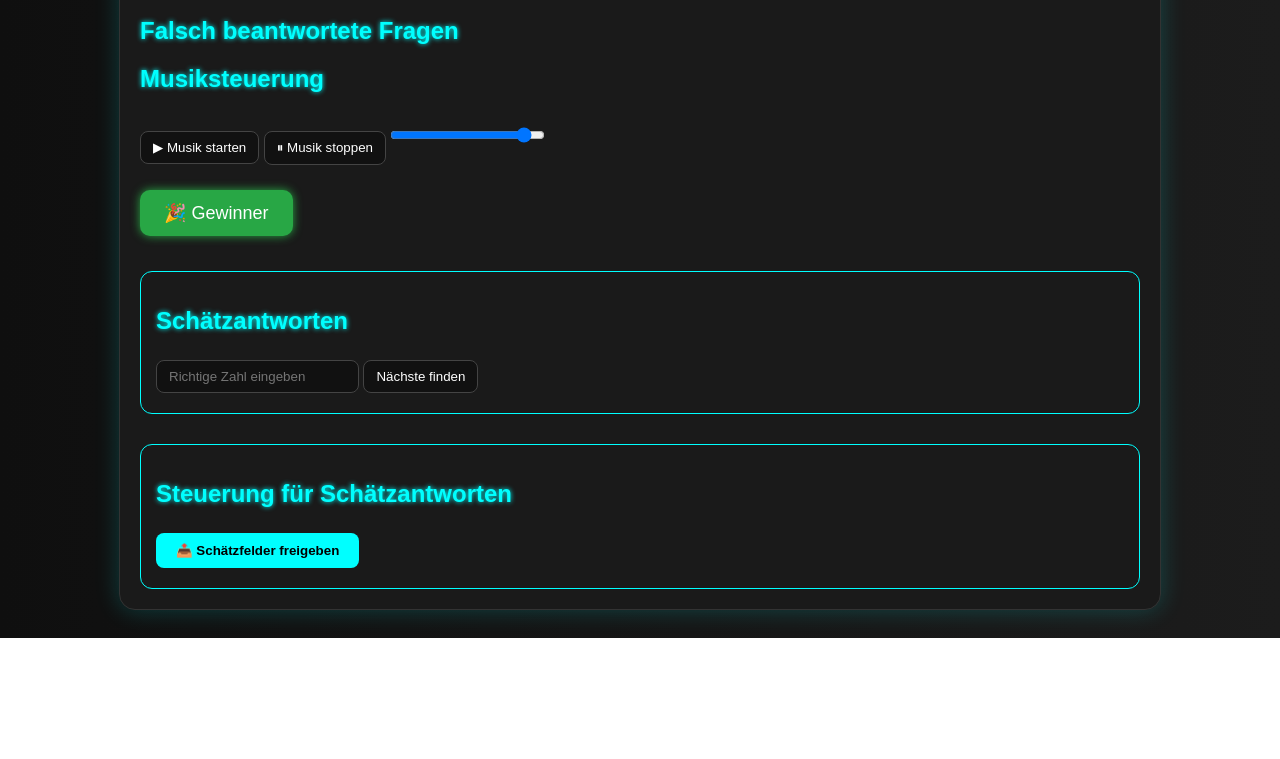
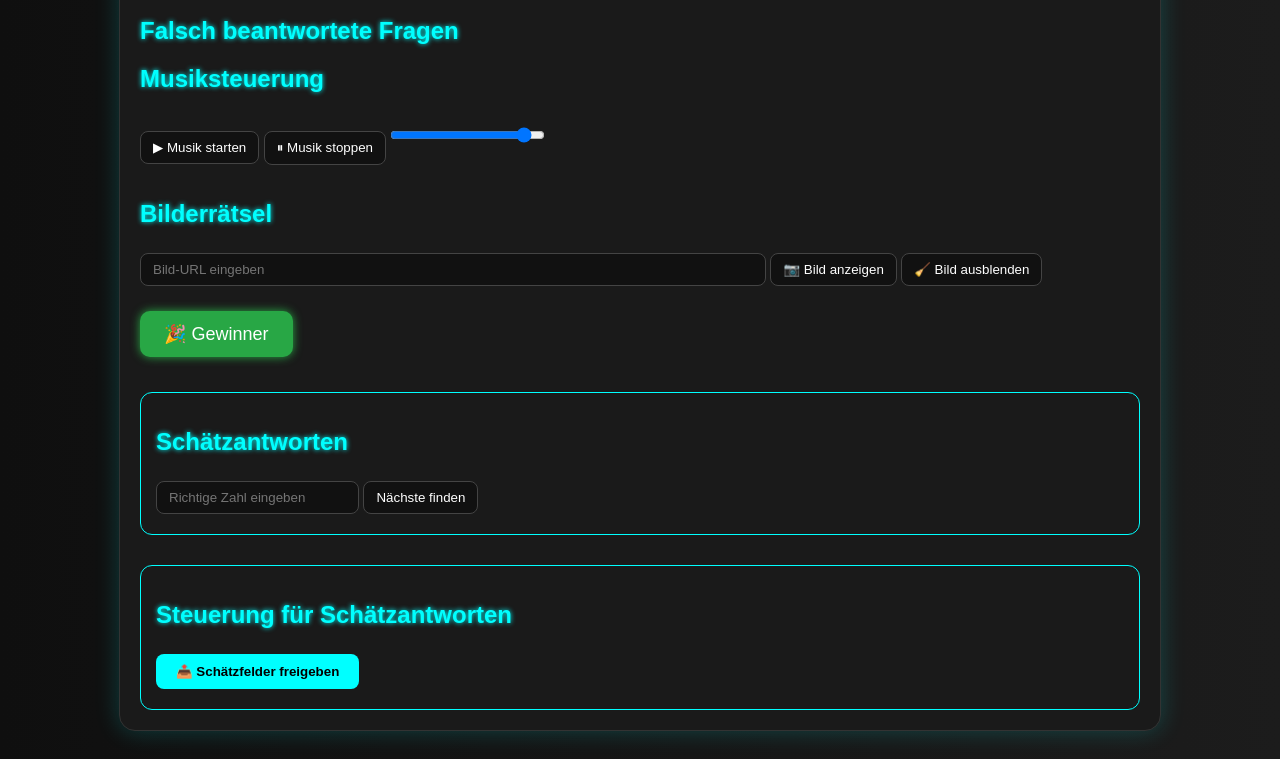
Before and after one commit to Flasche999/Gamescoquiz, a website: page admin.html in a window 1280 px wide. Shown: the part 950-1709 px from the top of the page. Before the commit the page ends 1588 px from the top, so only its background shows below. Drawn offline with nearby package versions, Linux system fonts and the light colour scheme.

Commit message:
Update admin.html

```diff
--- a/admin.html
+++ b/admin.html
@@ -200,6 +200,15 @@
       <input type="range" min="0" max="1" step="0.01" value="1" onchange="changeVolume(this.value)" />
     </div>
 
+    <!-- Bildrätsel starten -->
+    <div class="image-quiz-control" style="margin-top: 30px;">
+     <h2>Bilderrätsel</h2>
+    <input type="text" id="image-url-input" placeholder="Bild-URL eingeben" style="width: 60%;" />
+    <button id="send-image-question-btn">📷 Bild anzeigen</button>
+    <button id="hide-image-question-btn">🧹 Bild ausblenden</button>
+   </div>
+
+
     <!-- 🎉 Gewinner-Schaltfläche -->
     <button id="show-winner-btn">🎉 Gewinner</button>
 
@@ -227,5 +236,3 @@
   <div id="confetti-container"></div>
 </body>
 </html>
-</body>
-</html>
```
